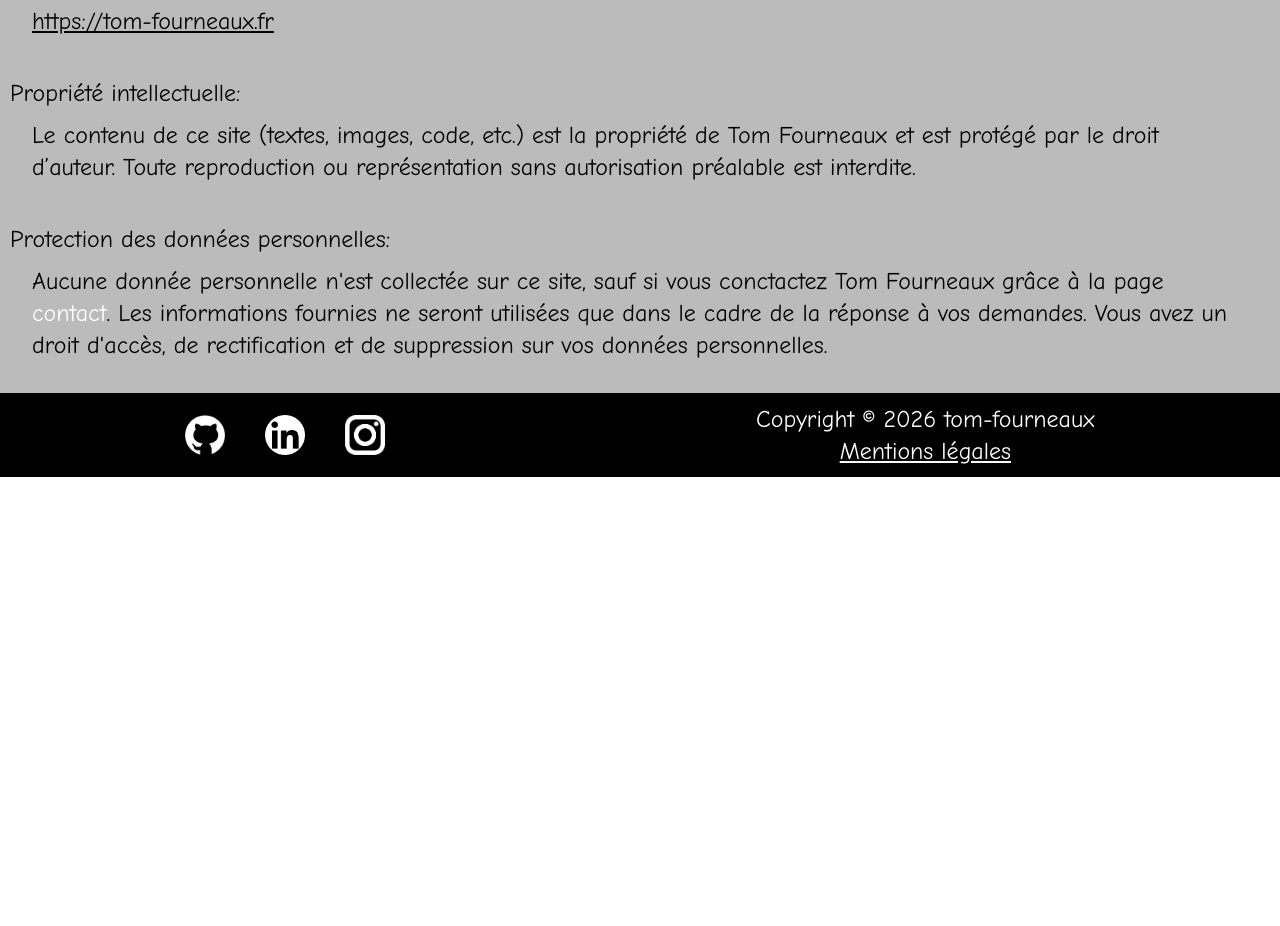
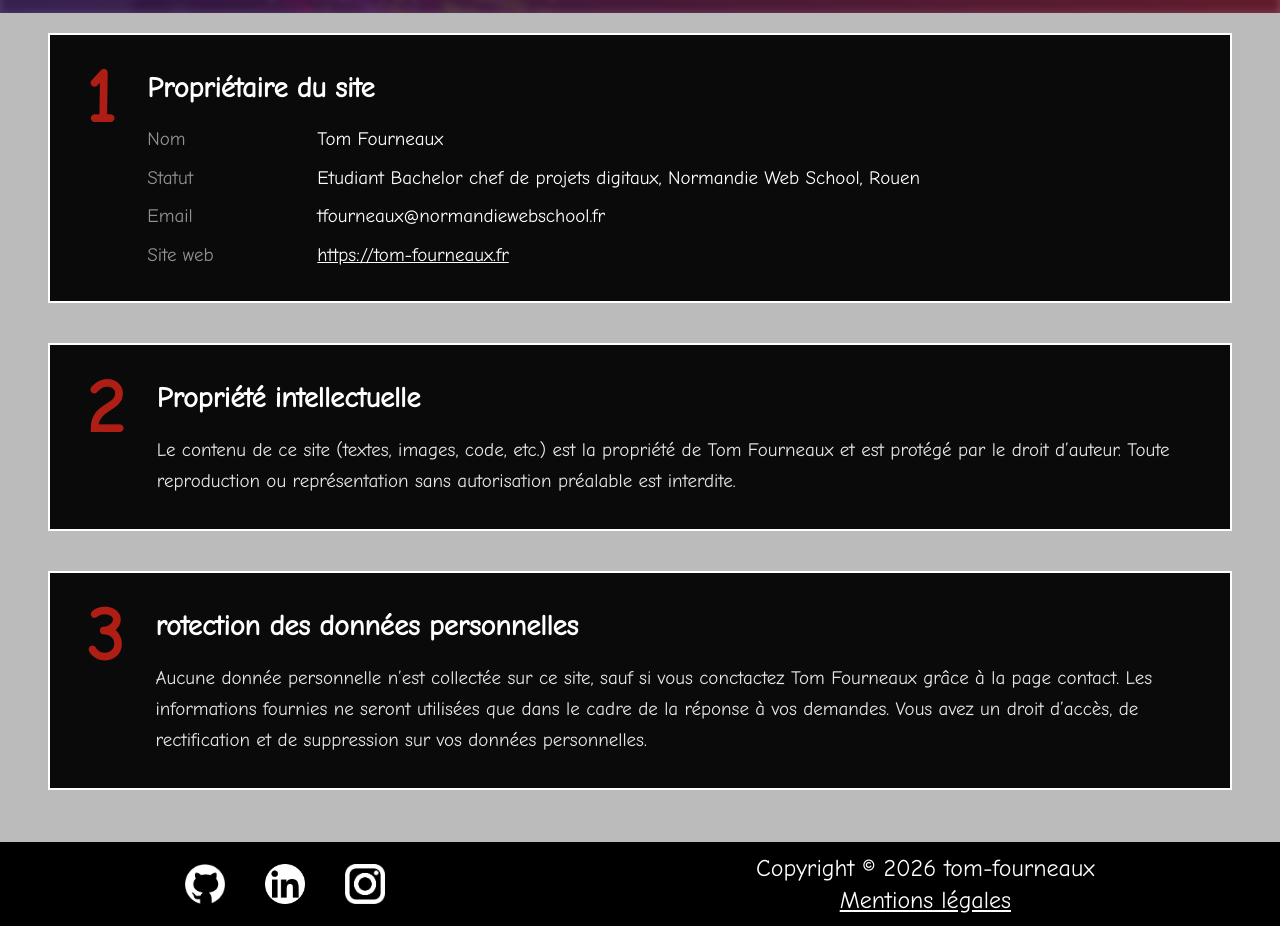
Before and after one commit to tomfrx12/portfolio-react-tom-fourneaux, a React (Vite) app: page /mentions_legales in a window 1280 px wide. Shown: the part 406-1332 px from the top of the page. Before the commit the page ends 883 px from the top, so only its background shows below. Built offline with nearby package versions, Linux system fonts and the light colour scheme.

Commit message:
feat(Mentions_Legales): Changes to the style of the legal notice page

```diff
--- a/src/pages/mentions_legales.jsx
+++ b/src/pages/mentions_legales.jsx
@@ -1,25 +1,152 @@
-import { Text } from "../components/texte";
-import { Link } from "react-router";
+import { motion } from "framer-motion";
+import Title from "../components/title";
+import { fadeRight, opacityOn } from "../components/anime_motion";
 
-function Mentions_Legales() {
+export default function Mentions_Legales() {
+    const owner = [
+        ["Nom", "Tom Fourneaux"],
+        ["Statut", "Etudiant Bachelor chef de projets digitaux, Normandie Web School, Rouen"],
+        ["Email", "tfourneaux@normandiewebschool.fr"],
+    ];
+
     return (
-        <>
-            <Text tag="h1" name="h1" color="white" background="black" className="m-[20px] py-[10px] px-[20px]">Mentions Légales</Text>
-            <Text tag="h2" name="h2" size="base" align="left" className="pl-[10px] mt-[40px] mx-[0px] mb-[10px]">Propriétaire du site:</Text>
-            <Text tag="ul" size="base" className="list-none m-[0] pl-[2rem]">
-                <Text tag="li" size="base">- Nom: Tom Fourneaux</Text>
-                <Text tag="li" size="base">- Statut: Etudiant Bachelor chef de projets digitaux<br/>Normandie Web School, Rouen</Text>
-                <Text tag="li" size="base">- Email: tfourneaux@normandiewebschool.fr</Text>
-                <Text tag="li" size="base">- Site web: <Link to="https://tom-fourneaux.fr" className="underline text-xs lg:text-2xl"><br/>https://tom-fourneaux.fr</Link></Text>
-            </Text>
+        <motion.div
+            initial="hidden"
+            animate="visible"
+            variants={opacityOn}
+            className="min-h-screen text-white"
+        >
+            <Title text="Mentions Légales"/>
 
-            <Text tag="h2" name="h2" size="base" align="left" className="pl-[10px] mt-[40px] mx-[0px] mb-[10px]">Propriété intellectuelle:</Text>
-            <Text tag="p" size="base" className="pr-[2rem] mr-auto pl-[2rem]">Le contenu de ce site (textes, images, code, etc.) est la propriété de Tom Fourneaux et est protégé par le droit d’auteur. Toute reproduction ou représentation sans autorisation préalable est interdite.</Text>
+            {/* 1 */}
+            <motion.section
+                variants={fadeRight}
+                className="px-12 py-5"
+            >
+                <motion.div
+                    whileHover="hover"
+                    initial="rest"
+                    animate="rest"
+                    className="group relative cursor-pointer"
+                >
+                    <motion.div
+                        variants={{
+                            rest: { x: 0, y: 0, opacity: 0},
+                            hover: { x: 10, y: 10, opacity: 1},
+                        }}
+                        transition={{ type: "spring", stiffness: 300, damping: 20 }}
+                        className="absolute inset-0 bg-(--color-primary) border-2 border-(--color-primary)"
+                    >
+                    </motion.div>
 
-            <Text tag="h2" name="h2" size="base" align="left" className="pl-[10px] mt-[40px] mx-[0px] mb-[10px]">Protection des données personnelles:</Text>
-            <Text tag="p" size="base" className="pr-[2rem] mr-auto pl-[2rem]">Aucune donnée personnelle {"n'est"} collectée sur ce site, sauf si vous conctactez Tom Fourneaux grâce à la page <Link to="/me_contacter" className="text-white">contact</Link>. Les informations fournies ne seront utilisées que dans le cadre de la réponse à vos demandes. Vous avez un droit {"d'accès"}, de rectification et de suppression sur vos données personnelles.</Text>
-        </>
+                    <motion.div
+                        variants={{
+                            rest: { x: 0, y: 0 },
+                            hover: { x: -2, y: -2 },
+                        }}
+                        transition={{ type: "spring", stiffness: 300, damping: 20 }}
+                        className="relative grid grid-cols-[auto_minmax(0,1fr)] items-start gap-x-8 border-2 border-white bg-[#0a0a0a] px-9 py-8"
+                    >
+                        <span className="text-[74px] font-bold leading-[.85] text-(--color-primary)">1</span>
+                        <div>
+                            <h2 className="mb-4 text-[28px] font-bold">Propriétaire du site</h2>
+                            <dl className="grid grid-cols-[150px_minmax(0,1fr)] gap-x-5 gap-y-2.5 text-[19px] leading-normal">
+                                {owner.map(([key, value]) => (
+                                    <div key={key} className="contents">
+                                        <dt className="text-white/55">{key}</dt>
+                                        <dd>{value}</dd>
+                                    </div>
+                                ))}
+                                <dt className="text-white/55">Site web</dt>
+                                <dd>
+                                    <a href="https://tom-fourneaux.fr" className="underline">https://tom-fourneaux.fr</a>
+                                </dd>
+                            </dl>
+                        </div>
+                    </motion.div>
+                </motion.div>
+            </motion.section>
+
+            {/* 2 */}
+            <motion.section
+                variants={fadeRight}
+                className="px-12 py-5"
+            >
+                <motion.div
+                    whileHover="hover"
+                    initial="rest"
+                    animate="rest"
+                    className="group relative cursor-pointer"
+                >
+                    <motion.div
+                        variants={{
+                            rest: { x: 0, y: 0, opacity: 0},
+                            hover: { x: 10, y: 10, opacity: 1},
+                        }}
+                        transition={{ type: "spring", stiffness: 300, damping: 20 }}
+                        className="absolute inset-0 bg-(--color-primary) border-2 border-(--color-primary)"
+                    >
+                    </motion.div>
+
+                    <motion.div
+                        variants={{
+                            rest: { x: 0, y: 0 },
+                            hover: { x: -2, y: -2 },
+                        }}
+                        transition={{ type: "spring", stiffness: 300, damping: 20 }}
+                        className="relative grid grid-cols-[auto_minmax(0,1fr)] items-start gap-x-8 border-2 border-white bg-[#0a0a0a] px-9 py-8"
+                    >
+                        <span className="text-[74px] font-bold leading-[.85] text-(--color-primary)">2</span>
+                        <div>
+                            <h2 className="mb-4 text-[28px] font-bold">Propriété intellectuelle</h2>
+                            <p className="text-[19px] leading-relaxed text-white/90 text-pretty">
+                                Le contenu de ce site (textes, images, code, etc.) est la propriété de Tom Fourneaux et est protégé par le droit d’auteur. Toute reproduction ou représentation sans autorisation préalable est interdite.
+                            </p>
+                        </div>
+                    </motion.div>
+                </motion.div>
+            </motion.section>
+
+
+            {/* 3 */}
+            <motion.section
+                variants={fadeRight}
+                className="px-12 py-5"
+            >
+                <motion.div
+                    whileHover="hover"
+                    initial="rest"
+                    animate="rest"
+                    className="group relative cursor-pointer"
+                >
+                    <motion.div
+                        variants={{
+                            rest: { x: 0, y: 0, opacity: 0},
+                            hover: { x: 10, y: 10, opacity: 1},
+                        }}
+                        transition={{ type: "spring", stiffness: 300, damping: 20 }}
+                        className="absolute inset-0 bg-(--color-primary) border-2 border-(--color-primary)"
+                    >
+                    </motion.div>
+
+                    <motion.div
+                        variants={{
+                            rest: { x: 0, y: 0 },
+                            hover: { x: -2, y: -2 },
+                        }}
+                        transition={{ type: "spring", stiffness: 300, damping: 20 }}
+                        className="relative grid grid-cols-[auto_minmax(0,1fr)] items-start gap-x-8 border-2 border-white bg-[#0a0a0a] px-9 py-8"
+                    >
+                        <span className="text-[74px] font-bold leading-[.85] text-(--color-primary)">3</span>
+                        <div>
+                            <h2 className="mb-4 text-[28px] font-bold">rotection des données personnelles</h2>
+                            <p className="text-[19px] leading-relaxed text-white/90 text-pretty">
+                                Aucune donnée personnelle n’est collectée sur ce site, sauf si vous conctactez Tom Fourneaux grâce à la page contact. Les informations fournies ne seront utilisées que dans le cadre de la réponse à vos demandes. Vous avez un droit d’accès, de rectification et de suppression sur vos données personnelles.
+                            </p>
+                        </div>
+                    </motion.div>
+                </motion.div>
+            </motion.section>
+        </motion.div>
     );
 }
-
-export default Mentions_Legales;
```
